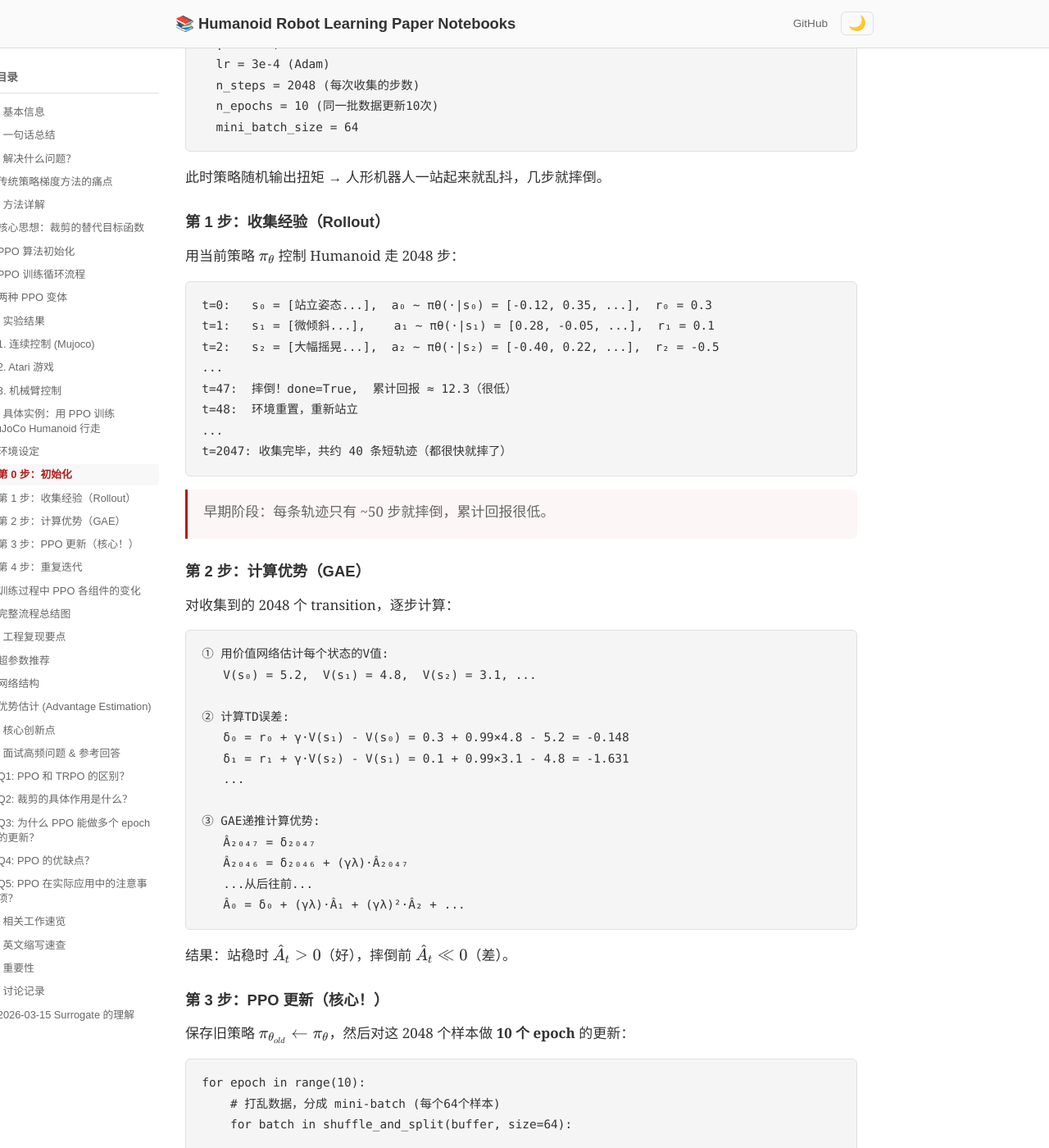
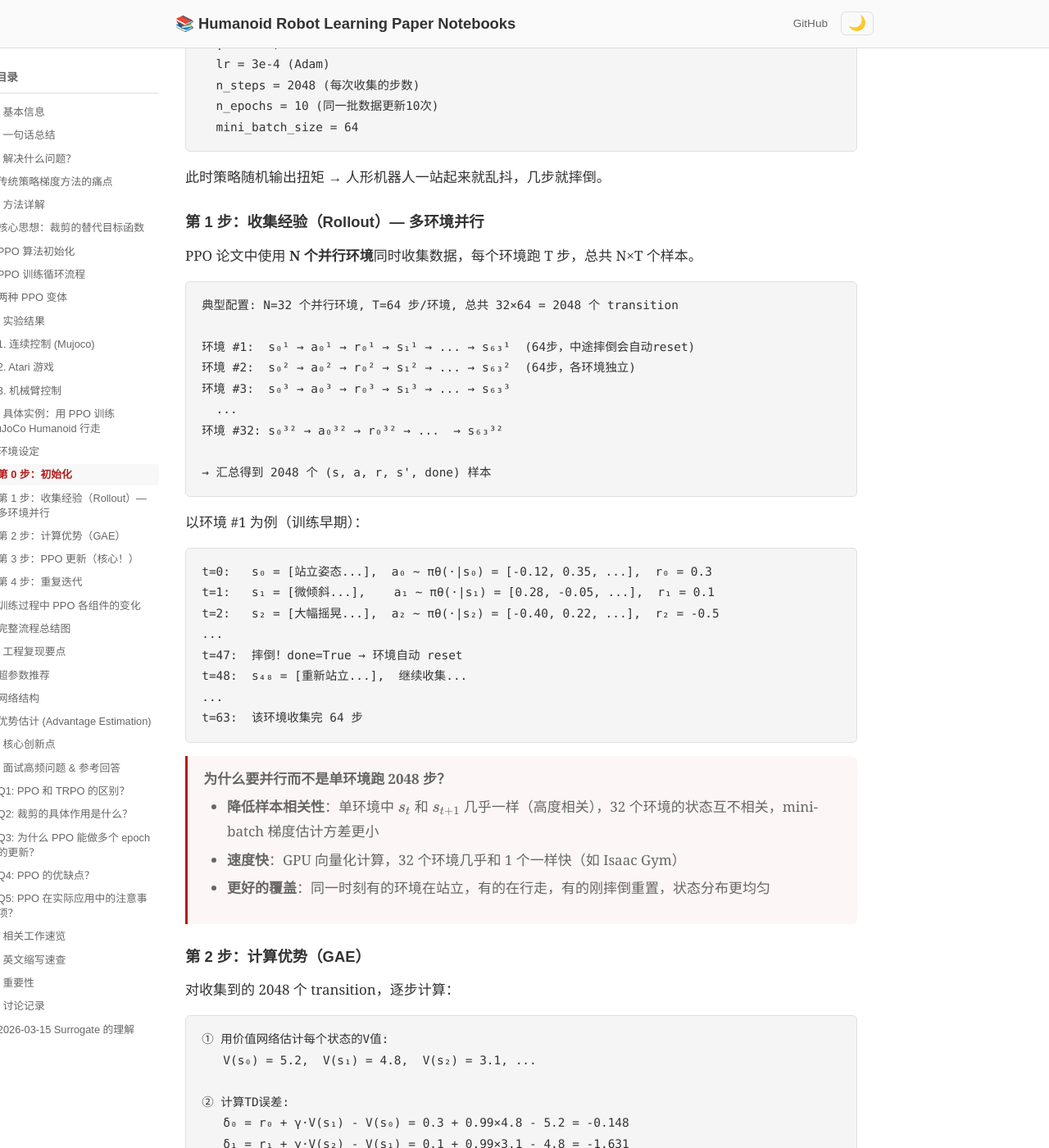
Before and after one commit to ImChong/Humanoid_Robot_Learning_Paper_Notebooks, a Jekyll site: the page built from papers/01_Foundational_RL/PPO_Proximal_Policy_Optimization/PPO_Proximal_Policy_Optimization.md, in a window 1280 px wide and 1400 px high, scrolled down 5888 px. Shown: the whole window at 82% size. Built offline with Jekyll 4.4.1, drawn with Linux system fonts in a browser that asks for light colours.

Commit message:
fix: PPO实例更正为多环境并行收集，补充并行化原因

````diff
--- a/papers/01_Foundational_RL/PPO_Proximal_Policy_Optimization/PPO_Proximal_Policy_Optimization.md
+++ b/papers/01_Foundational_RL/PPO_Proximal_Policy_Optimization/PPO_Proximal_Policy_Optimization.md
@@ -217,22 +217,39 @@ $$L^{CLIP}(\theta) = \mathbb{E}\left[\min\left(r_t(\theta)\hat{A}_t, \text{clip}
 
 此时策略随机输出扭矩 → 人形机器人一站起来就乱抖，几步就摔倒。
 
-### 第 1 步：收集经验（Rollout）
+### 第 1 步：收集经验（Rollout）— 多环境并行
 
-用当前策略 $\pi_\theta$ 控制 Humanoid 走 2048 步：
+PPO 论文中使用 **N 个并行环境**同时收集数据，每个环境跑 T 步，总共 N×T 个样本。
+
+```
+典型配置: N=32 个并行环境, T=64 步/环境, 总共 32×64 = 2048 个 transition
+
+环境 #1:  s₀¹ → a₀¹ → r₀¹ → s₁¹ → ... → s₆₃¹  (64步，中途摔倒会自动reset)
+环境 #2:  s₀² → a₀² → r₀² → s₁² → ... → s₆₃²  (64步，各环境独立)
+环境 #3:  s₀³ → a₀³ → r₀³ → s₁³ → ... → s₆₃³
+  ...
+环境 #32: s₀³² → a₀³² → r₀³² → ...  → s₆₃³²
+
+→ 汇总得到 2048 个 (s, a, r, s', done) 样本
+```
+
+以环境 #1 为例（训练早期）：
 
 ```
 t=0:   s₀ = [站立姿态...],  a₀ ~ πθ(·|s₀) = [-0.12, 0.35, ...],  r₀ = 0.3
 t=1:   s₁ = [微倾斜...],    a₁ ~ πθ(·|s₁) = [0.28, -0.05, ...],  r₁ = 0.1
 t=2:   s₂ = [大幅摇晃...],  a₂ ~ πθ(·|s₂) = [-0.40, 0.22, ...],  r₂ = -0.5
 ...
-t=47:  摔倒！done=True,  累计回报 ≈ 12.3（很低）
-t=48:  环境重置，重新站立
+t=47:  摔倒！done=True → 环境自动 reset
+t=48:  s₄₈ = [重新站立...],  继续收集...
 ...
-t=2047: 收集完毕，共约 40 条短轨迹（都很快就摔了）
+t=63:  该环境收集完 64 步
 ```
 
-> 早期阶段：每条轨迹只有 ~50 步就摔倒，累计回报很低。
+> **为什么要并行而不是单环境跑 2048 步？**
+> - **降低样本相关性**：单环境中 $s_t$ 和 $s_{t+1}$ 几乎一样（高度相关），32 个环境的状态互不相关，mini-batch 梯度估计方差更小
+> - **速度快**：GPU 向量化计算，32 个环境几乎和 1 个一样快（如 Isaac Gym）
+> - **更好的覆盖**：同一时刻有的环境在站立，有的在行走，有的刚摔倒重置，状态分布更均匀
 
 ### 第 2 步：计算优势（GAE）
 
````
